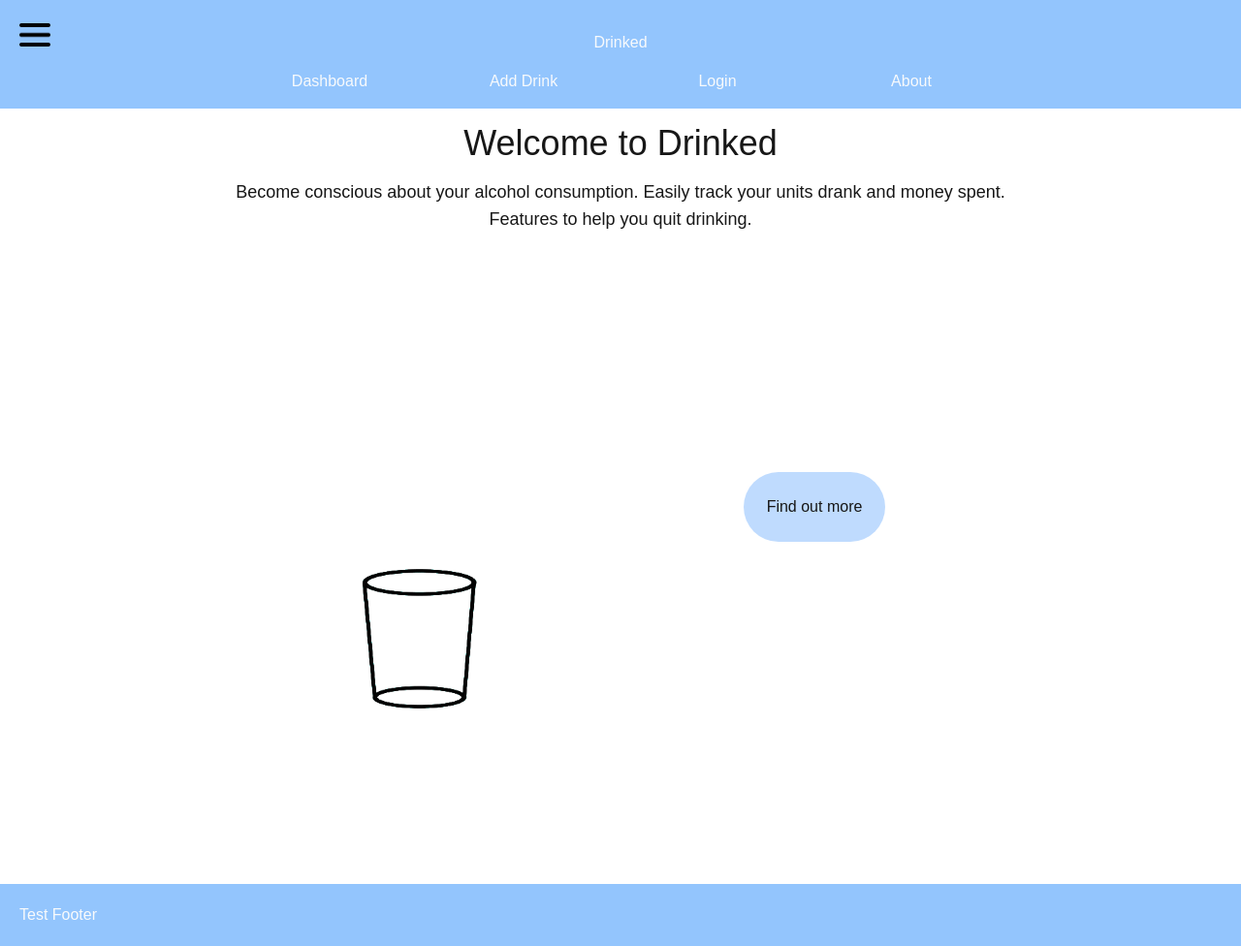
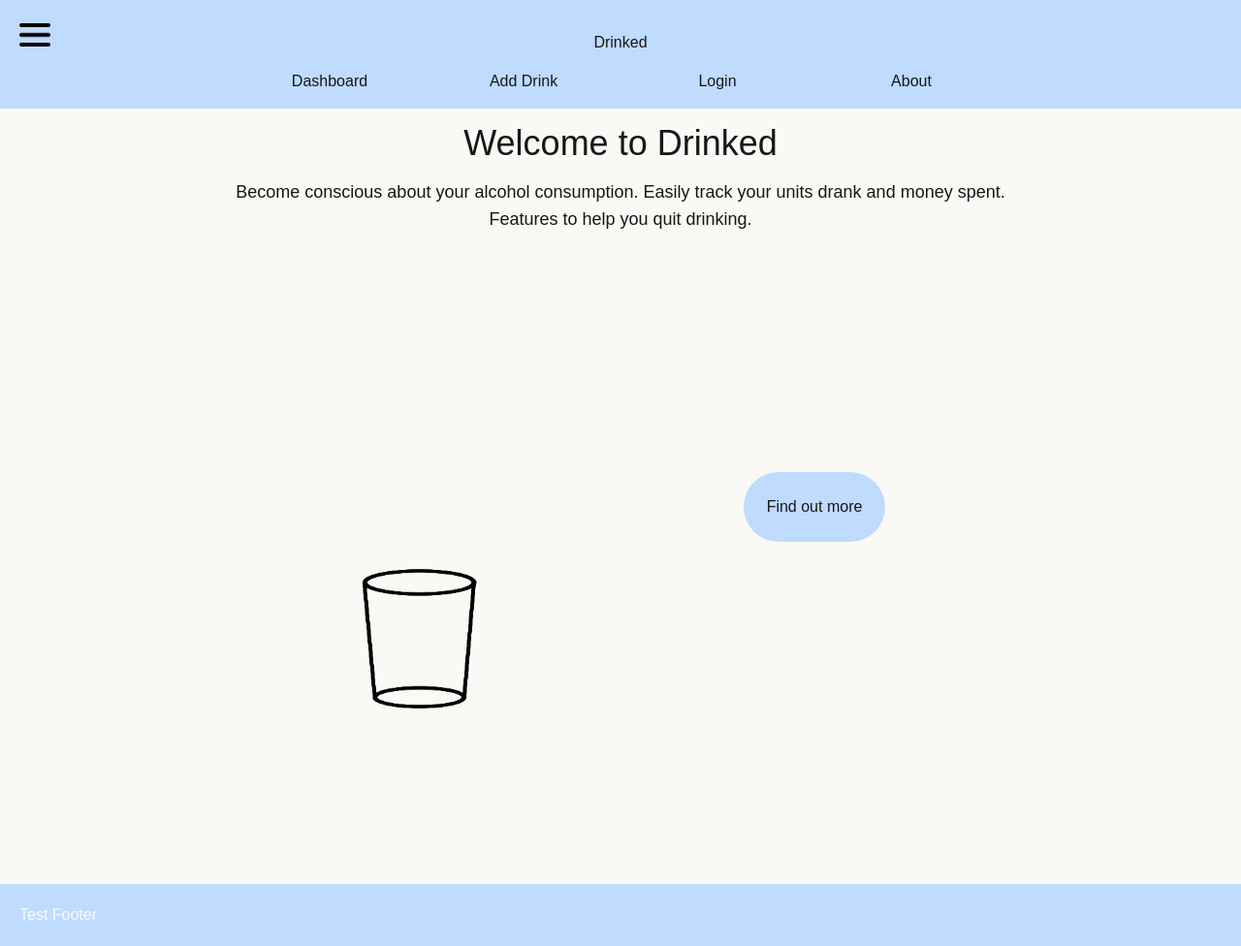
Before and after one commit to adamw-github/drinked, a Next.js app in the folder drinked-app/: page / in a window 1280 px wide. Shown: the whole page at 97% size. Built offline with nearby package versions, Linux system fonts and the light colour scheme.

Commit message:
Changed colour scheme, removed dark mode

```diff
--- a/drinked-app/src/app/globals.css
+++ b/drinked-app/src/app/globals.css
@@ -10,16 +10,19 @@
 */
 
 :root {
-  --background: #ffffff;
+  --background: #FAF9F6;
   --foreground: #171717;
 }
 
+/*
 @media (prefers-color-scheme: dark) {
   :root {
     --background: #0a0a0a;
     --foreground: #ededed;
   }
 }
+*/
+
 
 body {
   color: var(--foreground);
--- a/drinked-app/src/components/footer.tsx
+++ b/drinked-app/src/components/footer.tsx
@@ -1,6 +1,6 @@
 export default function Footer(){
     return (
-        <footer className="bg-blue-300 text-slate-50 p-5">
+        <footer className="bg-blue-200 text-slate-50 p-5">
             Test Footer
         </footer>
     )
--- a/drinked-app/src/components/header.tsx
+++ b/drinked-app/src/components/header.tsx
@@ -2,7 +2,7 @@ import SidebarButton from './sidebarbutton';
 import Link from 'next/link';
 export default function Header() {
     return (
-        <div className="midbar bg-blue-300 text-slate-50">
+        <div className="midbar bg-blue-200">
             <SidebarButton />
             <div className="grid grid-cols-3">
                 <div className='col-start-2 text-center'>
```
